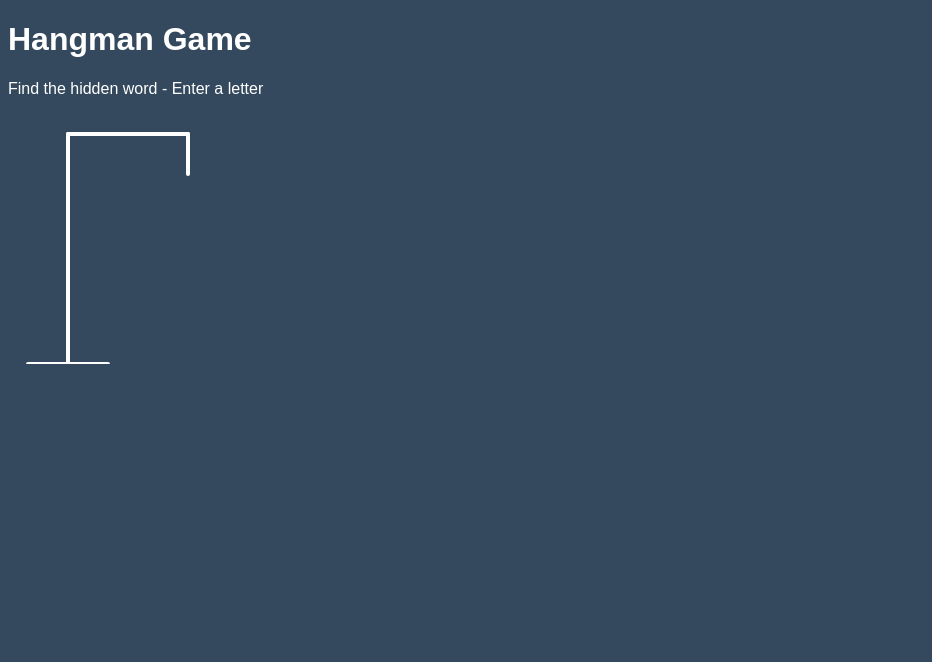
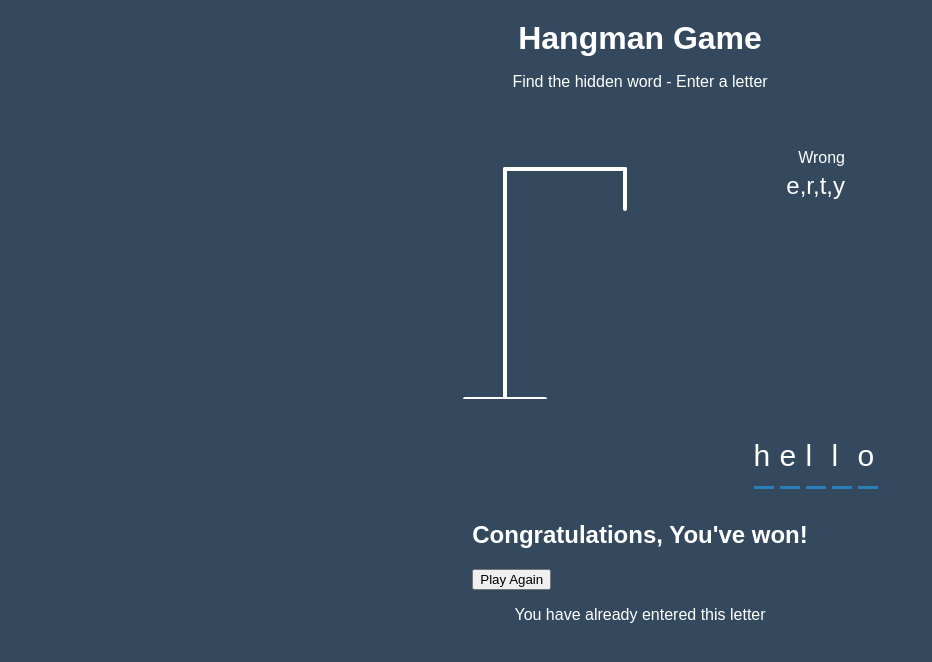
Before and after one commit to DRoninD/Hangman-Game, a plain HTML site: page index.html in a window 1280 px wide. Shown: the whole page, without its empty margins (0-932 px from the left). Drawn offline with Linux system fonts and the light colour scheme.

Commit message:
updates in html and css
added additional structure in the html

```diff
--- a/index.html
+++ b/index.html
@@ -43,9 +43,40 @@
               <line x1="180" y1="180" x2="210" y2="215" class="figure-part"></line>
 
               <line x1="180" y1="180" x2="150" y2="215" class="figure-part"></line>
+       </svg>
 
-              </svg>
+       <!-- Wrong letters container -->
+       <div class="wrong-letters-container">
+              <div id="wrong-letters">
+                     <p>Wrong</p>
+                     <span>e,r,t,y</span>
+              </div>
 
+
+       </div>
+
+       <!-- Words -->
+       <div class="word" id='word'>
+              <div class="letter">h</div>
+              <div class="letter">e</div>
+              <div class="letter">l</div>
+              <div class="letter">l</div>
+              <div class="letter">o</div>
+
+       </div>
+</div>
+
+
+
+      <!-- Container for final message -->
+      <div class="popup-container" id="popup-container">
+             <h2 id="final-message">Congratulations, You've won!</h2>
+             <button id="play-again">Play Again</button>
+      </div>
+
+      <!-- Notification pop up -->
+      <div class="notification-container" id="notification-container">
+             <p>You have already entered this letter</p>
       </div>
 </body>
 </html>
--- a/style.css
+++ b/style.css
@@ -1,9 +1,31 @@
+*{
+       box-sizing: border-box;
+}
+
 body {
-       box-sizing: border-box;
        background-color: #34495e;
        color: #fff;
        font-family: 'Mukta', sans-serif;
+       display: flex;
+       flex-direction: column;
+       align-items: center;
+       height: 80vh;
+       margin: 0;
+       overflow: hidden;
 }
+
+h1{
+   margin: 20px 0 0;
+}
+
+.game-container{
+       padding: 20px 30px;
+       position: relative;
+       margin: auto;
+       height: 350px;
+       width: 450px;
+}
+
 
 .figure-container {
        fill: transparent;
@@ -15,3 +37,43 @@ body {
 .figure-part{
        display: none;
 }
+
+.wrong-letters-container{
+       position: absolute;
+       top: 20px;
+       right: 20px;
+       display: flex;
+       flex-direction: column;
+       text-align: right;
+
+}
+
+.wrong-letters-container p{
+       margin: 0 0 5px;
+}
+
+
+.wrong-letters-container span{
+       font-size: 24px;
+}
+
+.word{
+      display: flex;
+      position: absolute;
+      bottom: -10px;
+      left: 89%;
+      transform: translateX(-50%);
+}
+
+.letter{
+      border-bottom: 3px solid #2980b9;
+      display: inline-block;
+      font-size: 30px;
+      align-items: center;
+      justify-content: center;
+      margin: 0 3px;
+      height: 50px;
+      width: 20px;
+
+
+}
```
